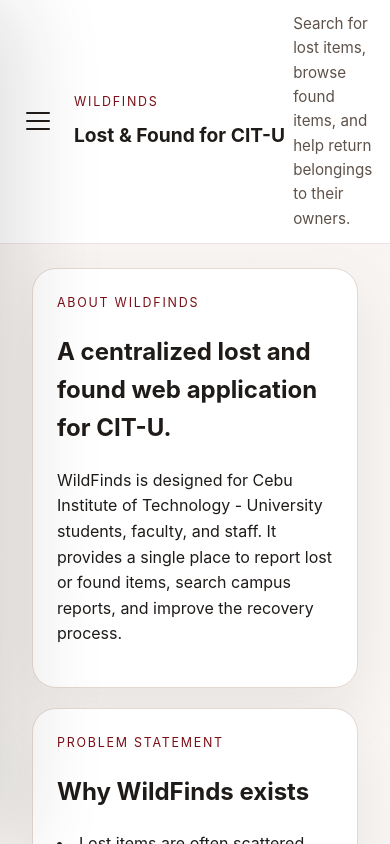
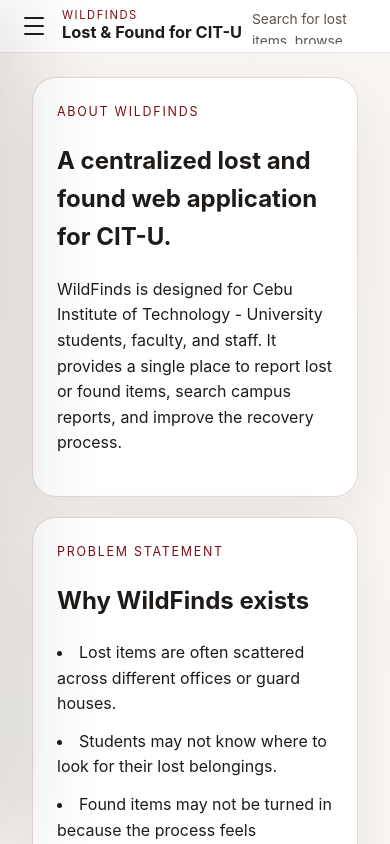
Before and after one commit to AzureZephyry/WildFinds, a React (Vite) app: page /about in a window 390 px wide. Shown: the top 844 px of the page. Built offline with nearby package versions, Linux system fonts and the light colour scheme.

Commit message:
fix: improve mobile header spacing and responsiveness

```diff
--- a/src/styles.css
+++ b/src/styles.css
@@ -840,6 +840,62 @@ body.drawer-open {
 /* prevent horizontal overflow on small devices */
 html, body { overflow-x: hidden; }
 
+/* Header: mobile-specific optimizations to reduce vertical height */
+@media (max-width: 430px) {
+  .site-header__content {
+    padding: 8px 12px;
+    grid-template-columns: auto 1fr;
+    gap: 10px;
+    align-items: center;
+  }
+
+  .site-header__top {
+    display: flex;
+    align-items: center;
+    gap: 10px;
+  }
+
+  .menu-toggle {
+    padding: 8px;
+  }
+
+  .menu-toggle span { width: 20px; height: 2px; }
+
+  .site-header__brand {
+    gap: 2px;
+  }
+
+  .site-header__brand .eyebrow {
+    font-size: 0.7rem;
+    line-height: 1;
+    margin: 0;
+  }
+
+  .site-header h1 {
+    margin: 0;
+    font-size: clamp(1rem, 4.2vw, 1.4rem);
+    line-height: 1.15;
+    font-weight: 700;
+  }
+
+  /* Reduce the prominence of the site-note to save vertical space */
+  .site-note {
+    margin: 0;
+    font-size: 0.86rem;
+    color: var(--text-secondary);
+    max-height: 2.6em;
+    overflow: hidden;
+    text-overflow: ellipsis;
+  }
+}
+
+/* Extra-small phones: hide long subtitle to avoid consuming most of viewport */
+@media (max-width: 360px) {
+  .site-header__content { padding: 6px 10px; }
+  .site-header h1 { font-size: clamp(0.95rem, 4.8vw, 1.2rem); }
+  .site-note { display: none; }
+}
+
 .notification-message {
   padding: 16px 20px;
   border-radius: 18px;
```
